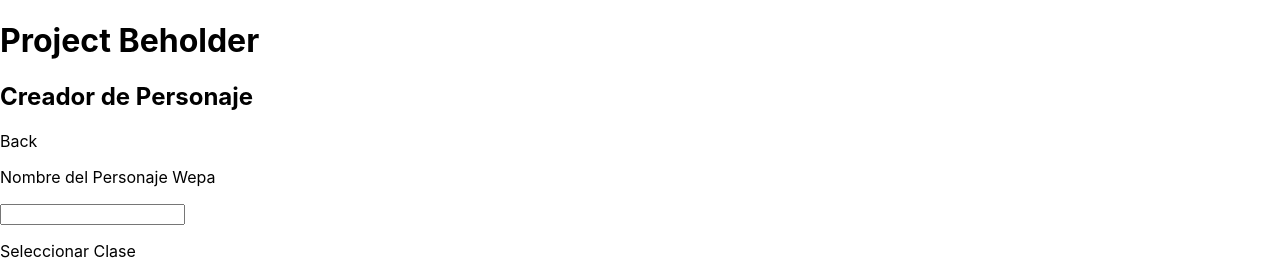
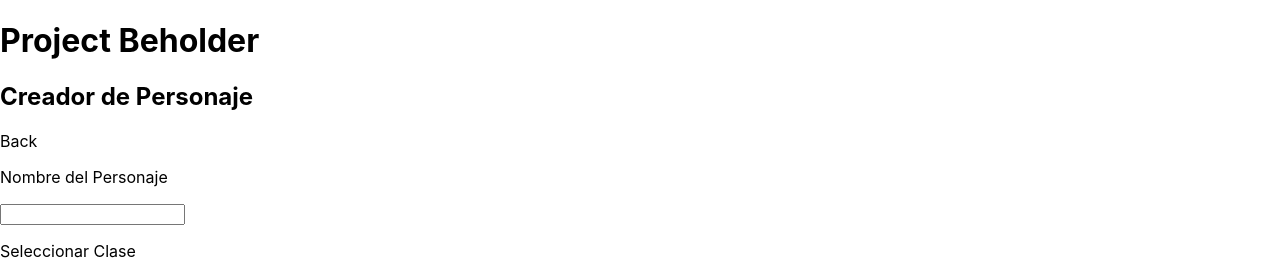
Before and after one commit to haroldmch/project-beholder, a Next.js app: page /character-creator in a window 1280 px wide. Shown: the top 260 px of the page. Built offline with nearby package versions, Linux system fonts and the light colour scheme.

Commit message:
env variables added and sass

```diff
--- a/package.json
+++ b/package.json
@@ -13,6 +13,7 @@
     "eslint-config-next": "13.1.6",
     "next": "13.1.6",
     "react": "18.2.0",
-    "react-dom": "18.2.0"
+    "react-dom": "18.2.0",
+    "sass": "^1.58.0"
   }
 }
--- a/pages/_app.jsx
+++ b/pages/_app.jsx
@@ -1,5 +1,5 @@
 import Head from 'next/head'
-import '../styles/globals.css'
+import '../styles/globals.scss'
 
 function App({ Component, pageProps }) {
   return (
--- a/pages/character-creator.jsx
+++ b/pages/character-creator.jsx
@@ -25,7 +25,7 @@ export default function Creator({ test }) {
 }
 
 export function getServerSideProps(){
-  const test = "Wepa"
+  const test = process.env.DB_NAME;
   return {
     props:{
       test
```
Also changed, not shown: styles/globals.scss (renamed from styles/globals.css), 1 other file (tests, documents, lock files or other folders).
